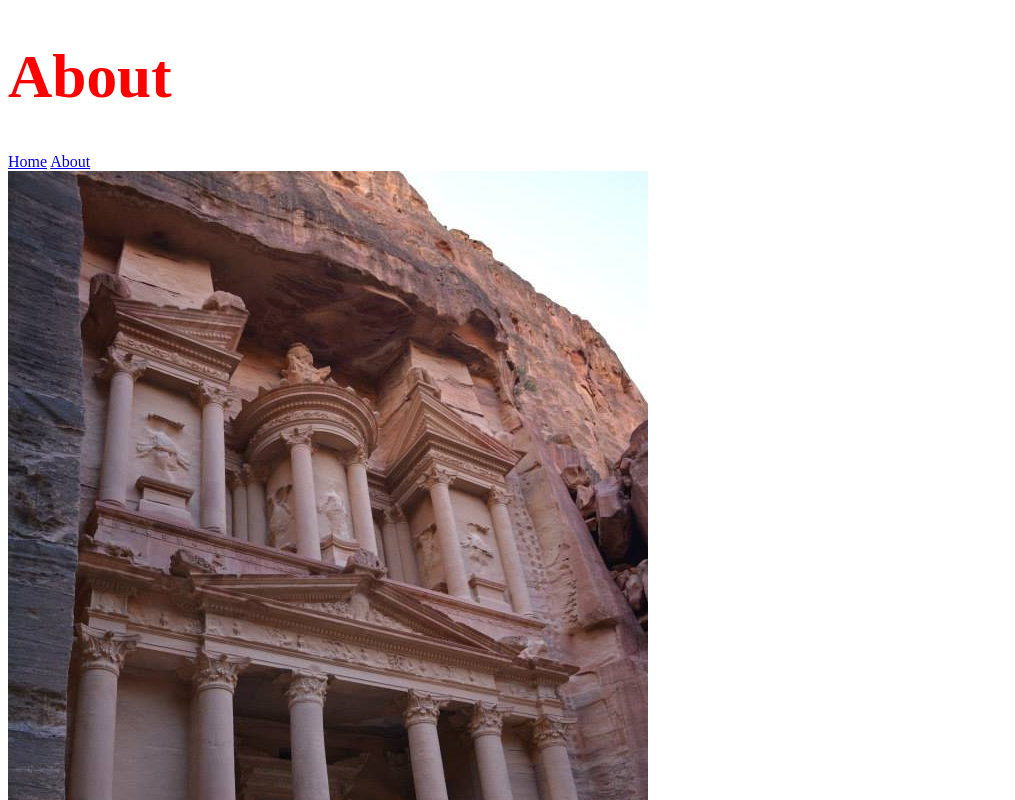
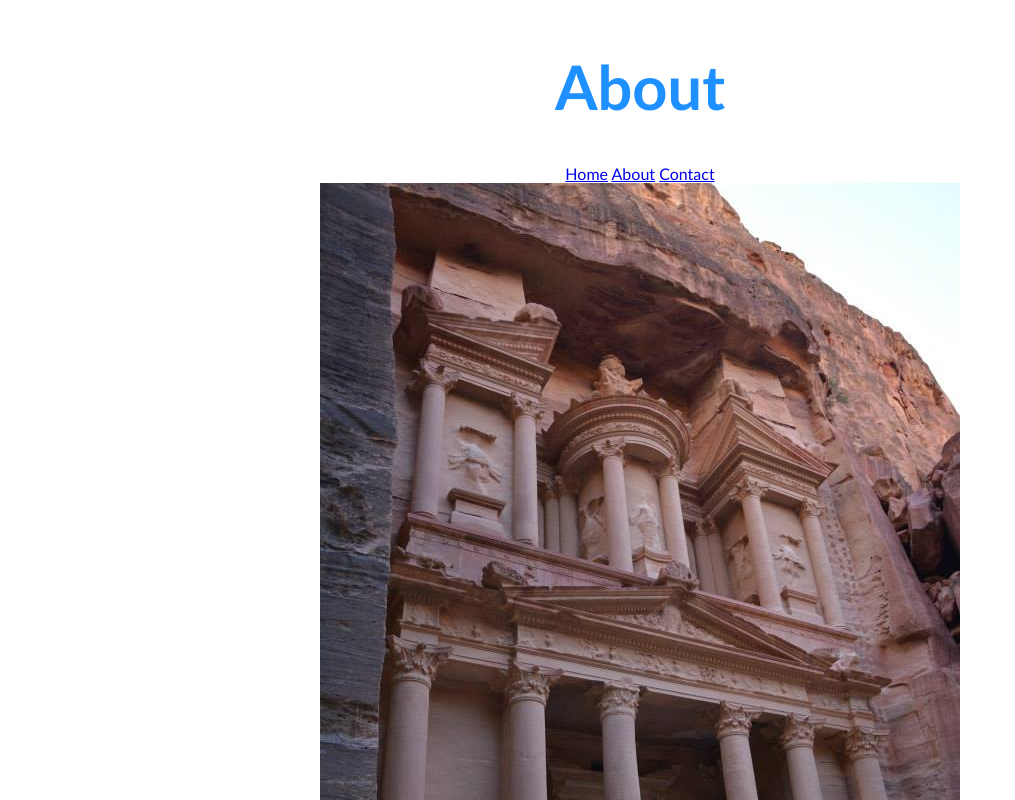
Before and after one commit to stevelad83/portfolio-website, a plain HTML site: page about.html in a window 1280 px wide. Shown: the top 800 px of the page, without its empty margins (0-1015 px from the left). Drawn offline with Linux system fonts and the light colour scheme.

Commit message:
adding contact page outline

```diff
--- a/about.html
+++ b/about.html
@@ -4,13 +4,14 @@
     <meta charset="UTF-8" />
     <meta name="viewport" content="width=device-width, initial-scale=1.0" />
     <title>About</title>
-    <link rel="stylesheet" href="index.css" />
+    <link rel="stylesheet" href="styles/index.css" />
   </head>
   <body>
     <h1 class="title">About</h1>
     <nav>
       <a href="index.html">Home</a>
       <a href="about.html">About</a>
+      <a href="contact.html">Contact</a>
     </nav>
     <img
       src="/images/me.jpg"
--- a/index.css
+++ /dev/null
@@ -1,4 +0,0 @@
-.title {
-  font-size: 46pt;
-  color: red;
-}
--- /dev/null
+++ b/styles/index.css
@@ -0,0 +1,11 @@
+body {
+  display: flex;
+  flex-direction: column;
+  align-items: center;
+  font-family: "Gill Sans", "Gill Sans MT", Calibri, "Trebuchet MS", sans-serif;
+}
+
+.title {
+  font-size: 46pt;
+  color: dodgerblue;
+}
```
Also changed, not shown: contact.html (added, +21 -0 lines), index.html (+1 -0 lines).
